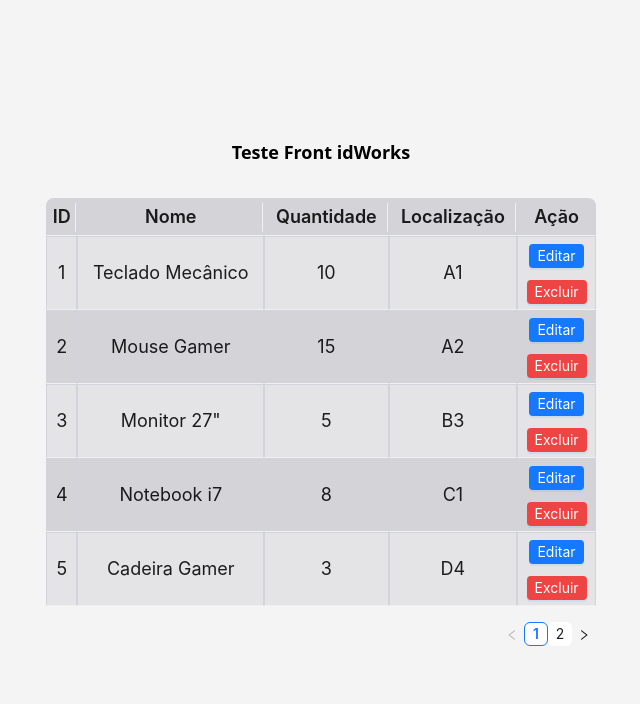
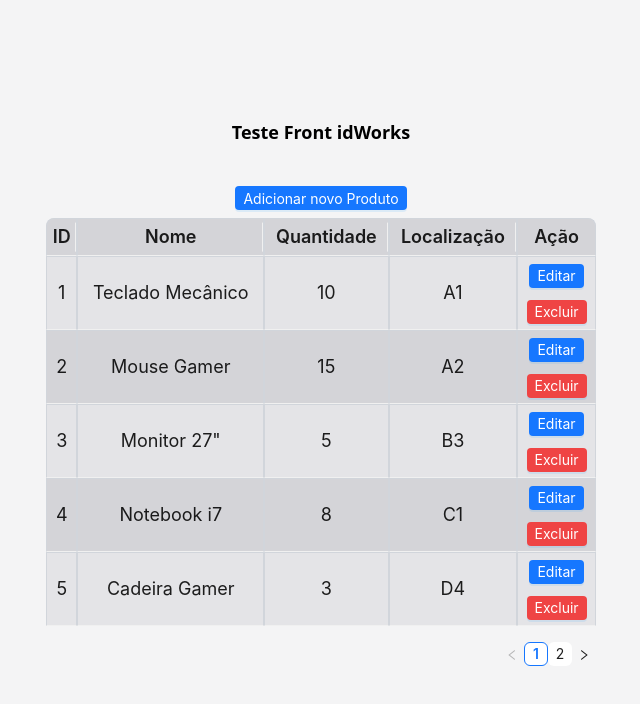
Before and after one commit to llucasy/teste-front-idworks, a React (Vite) app: page / in a window 1280 px wide. Shown: the top 704 px of the page, without its empty margins (319-959 px from the left). Built offline with nearby package versions, Linux system fonts and the light colour scheme; data requests are answered from the project's data file.

Commit message:
add data function

```diff
--- a/src/App.tsx
+++ b/src/App.tsx
@@ -2,10 +2,11 @@ import { useEffect, useState } from 'react'
 import DataTable from './components/DataTable'
 import { DataType } from './types/Product'
 import Modal from './components/Modal'
+import { Button } from 'antd'
 
 function App() {
   const [products, setProducts] = useState<DataType[]>([])
-  const [productId, setProductId] = useState('')
+  const [productId, setProductId] = useState<string | undefined>('')
   const [isModalOpen, setIsModalOpen] = useState(false)
 
   const fetchProducts = () => {
@@ -13,6 +14,20 @@ function App() {
       .then((response) => response.json())
       .then((data) => data.map((product: DataType) => ({ ...product, key: product.id })))
       .then((data) => setProducts(data))
+  }
+
+  const handleCreate = (product: DataType) => {
+    product.id = String(products.length + 1)
+    fetch('http://localhost:3001/products', {
+      method: 'POST',
+      headers: {
+        'Content-Type': 'application/json',
+      },
+      body: JSON.stringify(product),
+    })
+      .then((response) => response.json())
+      .then(() => fetchProducts())
+      .catch((error) => console.error(error))
   }
 
   const handleUpdate = (product: DataType) => {
@@ -37,13 +52,18 @@ function App() {
       .catch((error) => console.error(error))
   }
 
-  const openModal = (id: string) => {
-    setProductId(id)
+  const openModal = (id: string | undefined) => {
+    if (id !== undefined) {
+      setProductId(id)
+    } else {
+      setProductId(undefined)
+    }
     setIsModalOpen(true)
   }
 
-  const handleOk = (product: DataType) => {
-    handleUpdate(product)
+  const handleOk = (product: DataType, id: string | undefined) => {
+    if (id === undefined) handleCreate(product)
+    else handleUpdate(product)
     setIsModalOpen(false)
   }
 
@@ -58,7 +78,10 @@ function App() {
   return (
     <div className="App flex h-screen w-screen flex-col items-center justify-center gap-8 bg-zinc-100 px-1 sm:px-8">
       <p className="text-center text-lg font-semibold">Teste Front idWorks</p>
-      <div className="w-full max-w-[550px] overflow-x-scroll">
+      <div className="flex w-full max-w-[550px] flex-col items-center justify-center overflow-x-scroll">
+        <Button type="primary" size="small" onClick={() => openModal(undefined)} className="my-2">
+          Adicionar novo Produto
+        </Button>
         <DataTable data={products} onDelete={handleDelete} onEdit={openModal} />
         <Modal open={isModalOpen} onOk={handleOk} onCancel={handleCancel} productId={productId} />
       </div>
--- a/src/components/Modal.tsx
+++ b/src/components/Modal.tsx
@@ -1,6 +1,7 @@
-import { Modal as AntdModal, Form, Input } from 'antd'
+import { Modal as AntdModal, Input, message } from 'antd'
+import type { InputRef } from 'antd'
 import { DataType } from '../types/Product'
-import { useEffect, useState } from 'react'
+import { useEffect, useRef, useState } from 'react'
 
 export default function Modal({
   open,
@@ -9,11 +10,13 @@ export default function Modal({
   productId,
 }: {
   open: boolean
-  onOk: (product: DataType) => void
+  onOk: (product: DataType, id: string | undefined) => void
   onCancel: () => void
-  productId: string
+  productId: string | undefined
 }) {
   const [product, setProduct] = useState<DataType>({ id: '', name: '', quantity: 0, location: '' })
+  const inputRef = useRef<InputRef>(null)
+  const [messageApi, contextHolder] = message.useMessage()
 
   const fetchProduct = (id: string) => {
     fetch(`http://localhost:3001/products/${id}`)
@@ -22,12 +25,39 @@ export default function Modal({
   }
 
   useEffect(() => {
-    fetchProduct(productId)
+    setProduct({ id: '', name: '', quantity: 0, location: '' })
+    if (productId !== undefined) fetchProduct(productId)
   }, [productId])
 
+  useEffect(() => {
+    if (inputRef.current !== null) inputRef.current.focus()
+  }, [product.id])
+
+  const handleSubmit = (e: React.FormEvent) => {
+    e.preventDefault()
+    if (product.name === '' || product.quantity === 0 || product.location === '') {
+      messageApi.info('Preencha todos os campos!')
+      return
+    }
+    onOk(product, productId)
+  }
+
+  const handleKeyDown = (e: React.KeyboardEvent) => {
+    if (e.key === 'Enter') {
+      handleSubmit(e as React.FormEvent)
+    }
+  }
+
   return (
-    <AntdModal title={`Produto ${product?.id}`} open={open} onOk={() => onOk(product)} onCancel={onCancel}>
-      <Form>
+    <>
+      {contextHolder}
+      <AntdModal
+        title={productId === undefined ? 'Novo Produto' : `Produto ${product?.id}`}
+        open={open}
+        onOk={handleSubmit}
+        onCancel={onCancel}
+      >
+        <form onSubmit={handleSubmit} onKeyDown={handleKeyDown}>
           <div className="flex flex-col gap-2">
             <label htmlFor="name">Nome:</label>
             <Input
@@ -35,6 +65,8 @@ export default function Modal({
               id="name"
               value={product?.name}
               onChange={(e) => setProduct({ ...product, name: e.target.value })}
+              required
+              ref={inputRef}
             />
           </div>
 
@@ -45,6 +77,7 @@ export default function Modal({
               id="quantity"
               value={product?.quantity}
               onChange={(e) => setProduct({ ...product, quantity: Number(e.target.value) })}
+              required
             />
           </div>
 
@@ -55,9 +88,11 @@ export default function Modal({
               id="location"
               value={product?.location}
               onChange={(e) => setProduct({ ...product, location: e.target.value })}
+              required
             />
           </div>
-      </Form>
+        </form>
       </AntdModal>
+    </>
   )
 }
```
Lines whose indentation alone changed are shown as unchanged.
